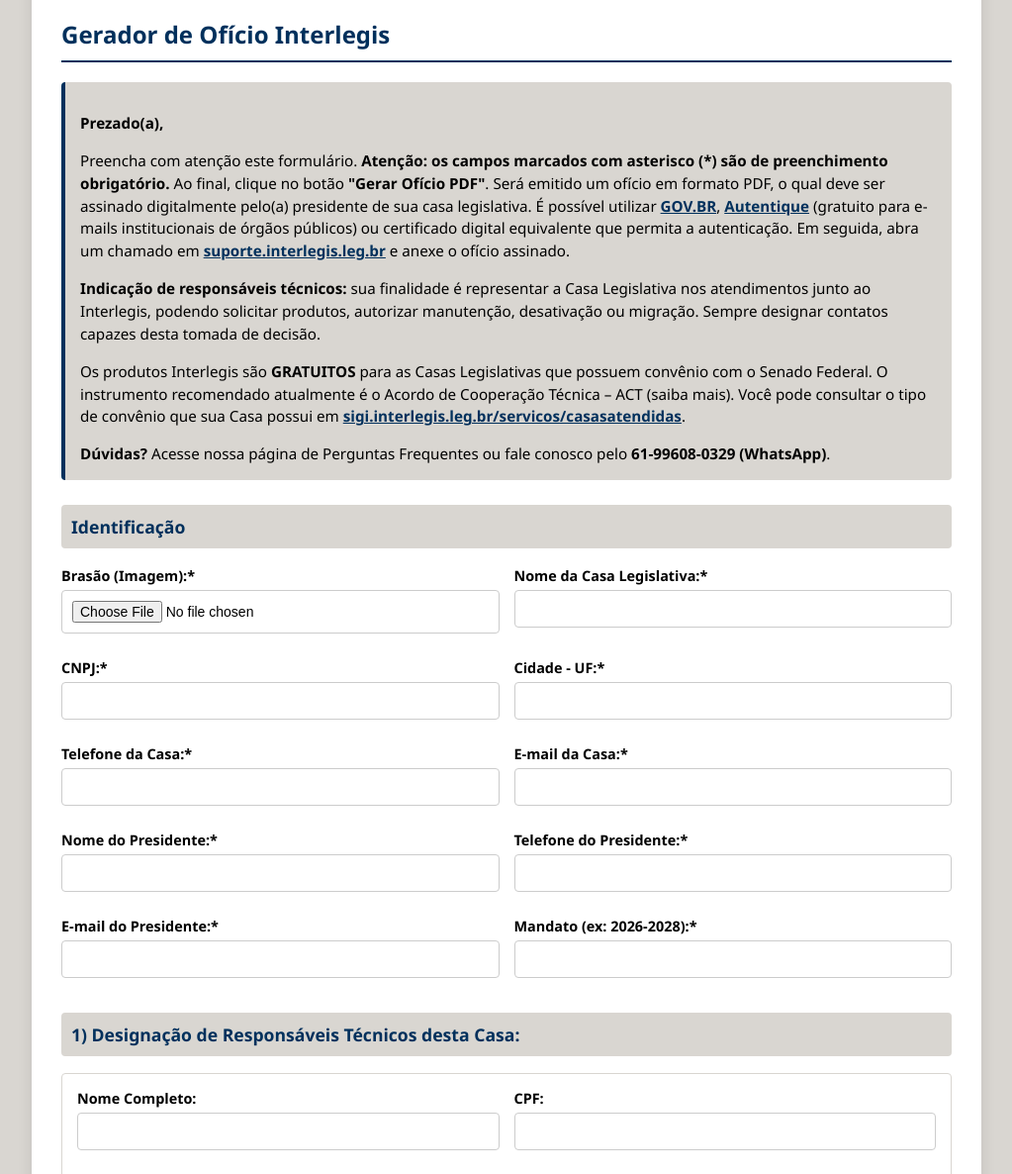
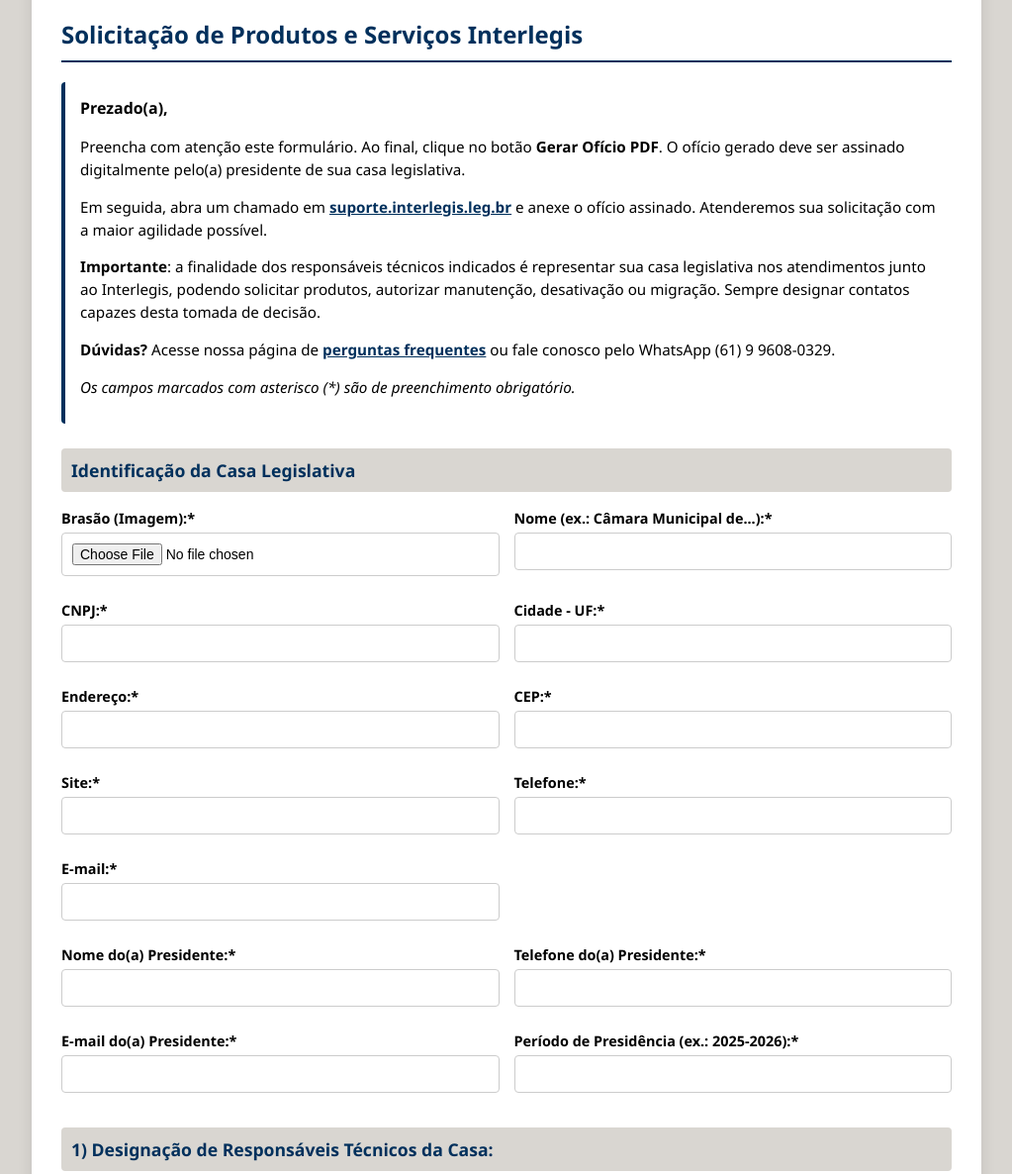
Before and after one commit to marialuizarodriguesx-del/gerador-oficio-interlegis, a plain HTML site: page index.html in a window 1280 px wide. Shown: the part 60-1246 px from the top of the page at 99% size, without its empty margins (128-1151 px from the left). Drawn offline with nearby package versions, Linux system fonts and the light colour scheme.

Commit message:
Add files via upload
Ajustes

```diff
--- a/index.html
+++ b/index.html
@@ -1,3 +1,4 @@
+
 <!DOCTYPE html>
 <html lang="pt">
 <head>
@@ -6,14 +7,17 @@
   <script src="https://cdnjs.cloudflare.com/ajax/libs/jspdf/2.5.1/jspdf.umd.min.js"></script>
   <script src="https://cdnjs.cloudflare.com/ajax/libs/jspdf-autotable/3.5.25/jspdf.plugin.autotable.min.js"></script>
   <style>
+    /* Fundo da página com Cinza Claro */
     body { font-family: 'Segoe UI', sans-serif; background-color: #d9d6d1; padding: 20px; color: #000; }
     .container { max-width: 900px; margin: auto; background: white; padding: 30px; border-radius: 8px; box-shadow: 0 4px 15px rgba(0,0,0,0.1); }
 
+    /* Títulos e detalhes com Azul Padrão */
     h2 { color: #00305c; border-bottom: 2px solid #00305c; padding-bottom: 10px; }
     h3 { font-size: 1.1em; color: #00305c; margin-top: 25px; background: #d9d6d1; padding: 10px; border-radius: 4px; }
 
-    .info-box { background-color: #d9d6d1; border-left: 4px solid #00305c; padding: 15px; margin-bottom: 25px; border-radius: 4px; font-size: 0.95em; line-height: 1.5; color: #000; }
-    .info-box h4 { margin-top: 0; color: #00305c; margin-bottom: 10px; font-size: 1.05em; }
+    /* Estilos da caixa de informação */
+    .info-box { background-color: white; border-left: 4px solid #00305c; padding: 15px; margin-bottom: 25px; border-radius: 4px; font-size: 0.95em; line-height: 1.5; color: #000; }
+    .info-box h4 { margin-top: 0; color: #000; margin-bottom: 10px; font-size: 1.05em; }
     .info-box p { margin-bottom: 10px; }
     .info-box p:last-child { margin-bottom: 0; }
     .info-box a { color: #00305c; font-weight: bold; text-decoration: underline; }
@@ -21,6 +25,7 @@
     .grid { display: grid; grid-template-columns: 1fr 1fr; gap: 15px; margin-bottom: 15px; }
     .campo { display: flex; flex-direction: column; margin-bottom: 10px; }
 
+    /* Textos com Preto Puro para melhor contraste */
     label { font-weight: bold; margin-bottom: 5px; font-size: 0.9em; color: #000; }
     input, select, textarea { padding: 10px; border: 1px solid #ccc; border-radius: 4px; font-size: 14px; color: #000; }
 
@@ -30,10 +35,12 @@
 
     button { cursor: pointer; border: none; border-radius: 4px; font-weight: bold; transition: 0.3s; }
 
-    .btn-add { background-color: #00824a; color: white; padding: 10px 15px; margin-bottom: 20px; }
-    .btn-add:hover { background-color: #00663a; }
+    /* Botão Adicionar com Azul Padrão */
+    .btn-add { background-color: #00305c; color: white; padding: 10px 15px; margin-bottom: 20px; }
+    .btn-add:hover { background-color: #00824a; }
 
-    .btn-submit { background-color: #00305c; color: white; padding: 15px; width: 100%; font-size: 1.1em; margin-top: 30px; }
+    /* Botão Principal com Verde Padrão */
+    .btn-submit { background-color:  #00824a; color: white; padding: 15px; width: 100%; font-size: 1.1em; margin-top: 30px; }
     .btn-submit:hover { background-color: #001a33; }
   </style>
 </head>
@@ -41,34 +48,41 @@
 
   <div class="container">
     <form id="meuFormulario">
-      <h2>Gerador de Ofício Interlegis</h2>
+      <h2>Solicitação de Produtos e Serviços Interlegis</h2>
 
       <div class="info-box">
-        <p><strong>Prezado(a),</strong></p>
-        <p>Preencha com atenção este formulário. <strong>Atenção: os campos marcados com asterisco (*) são de preenchimento obrigatório.</strong> Ao final, clique no botão <strong>"Gerar Ofício PDF"</strong>. Será emitido um ofício em formato PDF, o qual deve ser assinado digitalmente pelo(a) presidente de sua casa legislativa. É possível utilizar <a href="https://www.gov.br/governodigital/pt-br/assinatura-eletronica" target="_blank">GOV.BR</a>, <a href="https://www.autentique.com.br/" target="_blank">Autentique</a> (gratuito para e-mails institucionais de órgãos públicos) ou certificado digital equivalente que permita a autenticação. Em seguida, abra um chamado em <a href="https://suporte.interlegis.leg.br" target="_blank">suporte.interlegis.leg.br</a> e anexe o ofício assinado.</p>
-        <p><strong>Indicação de responsáveis técnicos:</strong> sua finalidade é representar a Casa Legislativa nos atendimentos junto ao Interlegis, podendo solicitar produtos, autorizar manutenção, desativação ou migração. Sempre designar contatos capazes desta tomada de decisão.</p>
-        <p>Os produtos Interlegis são <strong>GRATUITOS</strong> para as Casas Legislativas que possuem convênio com o Senado Federal. O instrumento recomendado atualmente é o Acordo de Cooperação Técnica – ACT (saiba mais). Você pode consultar o tipo de convênio que sua Casa possui em <a href="https://sigi.interlegis.leg.br/servicos/casasatendidas" target="_blank">sigi.interlegis.leg.br/servicos/casasatendidas</a>.</p>
-        <p><strong>Dúvidas?</strong> Acesse nossa página de Perguntas Frequentes ou fale conosco pelo <strong>61-99608-0329 (WhatsApp)</strong>.</p>
+        <h4>Prezado(a),</h4>
+        <p>Preencha com atenção este formulário. Ao final, clique no botão <strong>Gerar Ofício PDF</strong>. O ofício gerado deve ser assinado digitalmente pelo(a) presidente de sua casa legislativa. </p>
+        <p>Em seguida, abra um chamado em <a href="https://suporte.interlegis.leg.br" target="_blank">suporte.interlegis.leg.br</a> e anexe o ofício assinado. Atenderemos sua solicitação com a maior agilidade possível.</p>
+        <p><strong>Importante</strong>: a finalidade dos responsáveis técnicos indicados é representar sua casa legislativa nos atendimentos junto ao Interlegis, podendo solicitar produtos, autorizar manutenção, desativação ou migração. Sempre designar contatos capazes desta tomada de decisão.</p>
+        <p><strong>Dúvidas?</strong> Acesse nossa página de <a href="https://www12.senado.leg.br/interlegis/central-de-atendimento/solucao-de-problemas" target="_blank">perguntas frequentes</a> ou fale conosco pelo WhatsApp (61) 9 9608-0329.</p>
+        <p><i>Os campos marcados com asterisco (*) são de preenchimento obrigatório.</i></p>
+        <strong>
       </div>
 
-      <h3>Identificação</h3>
+      <h3>Identificação da Casa Legislativa</h3>
       <div class="grid">
         <div class="campo"><label>Brasão (Imagem):*</label><input type="file" id="brasao" accept="image/*" required></div>
-        <div class="campo"><label>Nome da Casa Legislativa:*</label><input type="text" id="nomeCasa" required></div>
+        <div class="campo"><label>Nome (ex.: Câmara Municipal de...):*</label><input type="text" id="nomeCasa" required></div>
         <div class="campo"><label>CNPJ:*</label><input type="text" id="cnpjCasa" required></div>
         <div class="campo"><label>Cidade - UF:*</label><input type="text" id="cidadeCasa" required></div>
       </div>
+      <div class="grid">
+        <div class="campo"><label>Endereço:*</label><input type="text" id="endCasaRodape" required></div>
+        <div class="campo"><label>CEP:*</label><input type="text" id="cepRodape" required></div>
+        <div class="campo"><label>Site:*</label><input type="text" id="siteRodape" required></div>
 
+        <div class="campo"><label>Telefone:*</label><input type="text" id="telefoneCasa" required></div>
+        <div class="campo"><label>E-mail:*</label><input type="email" id="emailCasa" required></div>
+        </div>
       <div class="grid">
-        <div class="campo"><label>Telefone da Casa:*</label><input type="text" id="telefoneCasa" required></div>
-        <div class="campo"><label>E-mail da Casa:*</label><input type="email" id="emailCasa" required></div>
-        <div class="campo"><label>Nome do Presidente:*</label><input type="text" id="nomePresidente" required></div>
-        <div class="campo"><label>Telefone do Presidente:*</label><input type="text" id="contatoPresidente" required></div>
-        <div class="campo"><label>E-mail do Presidente:*</label><input type="email" id="emailPresidente" required></div>
-        <div class="campo"><label>Mandato (ex: 2026-2028):*</label><input type="text" id="mandatoPresidente" required></div>
+        <div class="campo"><label>Nome do(a) Presidente:*</label><input type="text" id="nomePresidente" required></div>
+        <div class="campo"><label>Telefone do(a) Presidente:*</label><input type="text" id="contatoPresidente" required></div>
+        <div class="campo"><label>E-mail do(a) Presidente:*</label><input type="email" id="emailPresidente" required></div>
+        <div class="campo"><label>Período de Presidência (ex.: 2025-2026):*</label><input type="text" id="mandatoPresidente" required></div>
       </div>
 
-      <h3>1) Designação de Responsáveis Técnicos desta Casa:</h3>
+      <h3>1) Designação de Responsáveis Técnicos da Casa:</h3>
       <div id="containerResponsaveis">
         <div class="responsavel-entry">
           <div class="grid">
@@ -112,7 +126,7 @@
 
       <h3>4) Solicitação de Serviço(s) e DNS:</h3>
       <div class="checkbox-group">
-        <div class="checkbox-item"><input type="checkbox" id="checkHosp" checked> Hospedagem no Senado Federal</div>
+        <div class="checkbox-item"><input type="checkbox" id="checkHosp" > Hospedagem no Senado Federal</div>
         <div class="checkbox-item"><input type="checkbox" id="checkDeleg"> Delegação para provedor externo</div>
 
         <div style="padding-left: 20px; margin-top: 10px;">
@@ -131,7 +145,7 @@
           <div class="campo"><label>CNAME:</label><input type="text" id="cname"></div>
         </div>
 
-        <div class="checkbox-item" style="margin-top:15px;"><input type="checkbox" id="checkDNSEmail"> Reapontamento DNS do E-MAIL</div>
+        <div class="checkbox-item" style="margin-top:15px;"><input type="checkbox" id="checkDNSEmail"> Reapontamento DNS do e-mail</div>
         <div class="grid">
           <div class="campo"><label>Registro A (Endereço IP):</label><input type="text" id="emailRegA"></div>
           <div class="campo"><label>Registro MX:</label><input type="text" id="regMx"></div>
@@ -150,12 +164,7 @@
         <div class="campo"><label>Justificativa de restauração:</label><input type="text" id="backJust"></div>
       </div>
 
-      <h3>Rodapé do Ofício</h3>
-      <div class="grid">
-        <div class="campo"><label>Endereço da Casa (Rua, nº, Bairro, UF):*</label><input type="text" id="endCasaRodape" required></div>
-        <div class="campo"><label>CEP:*</label><input type="text" id="cepRodape" required></div>
-        <div class="campo"><label>Site:*</label><input type="text" id="siteRodape" required></div>
-      </div>
+
 
       <button type="submit" class="btn-submit">Gerar Ofício PDF</button>
     </form>
```
